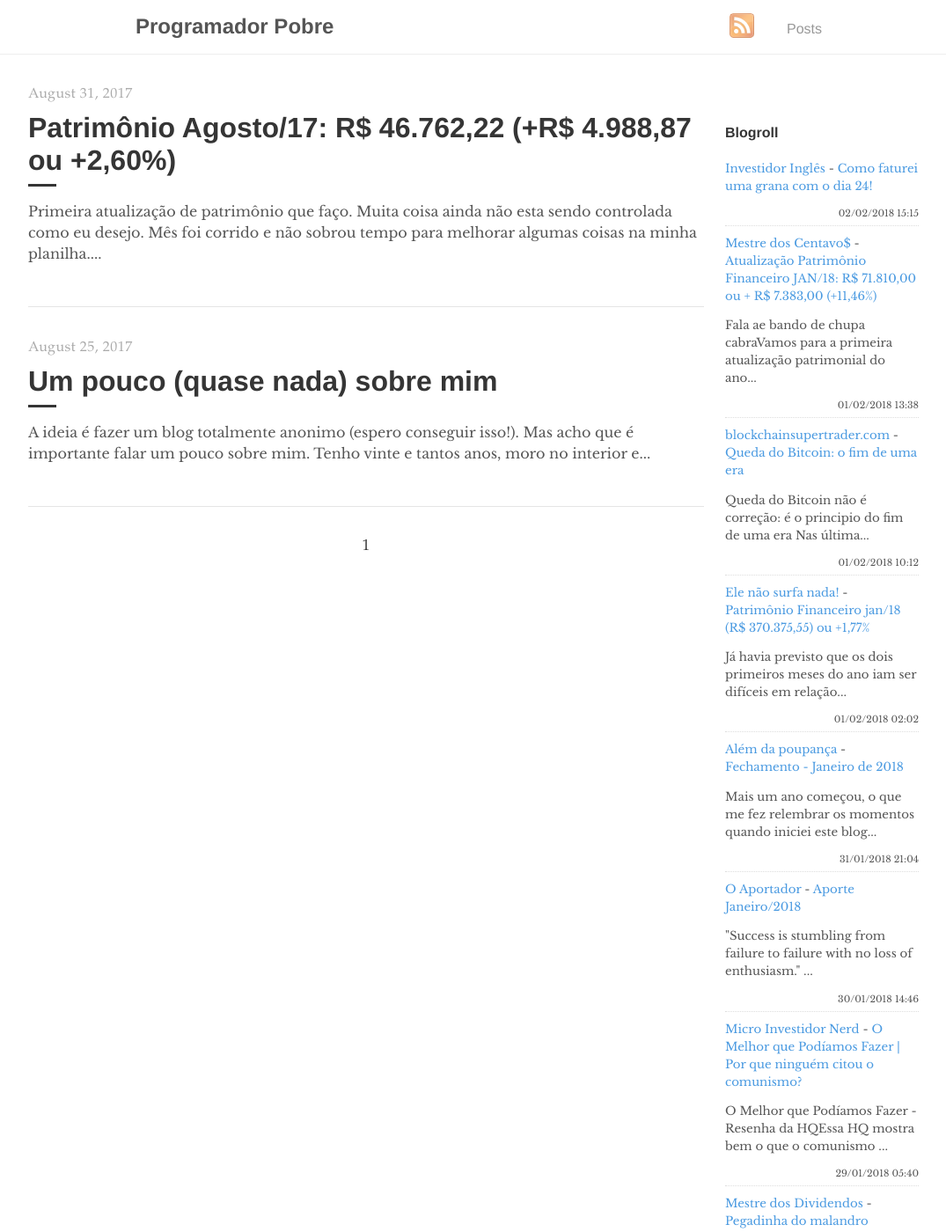
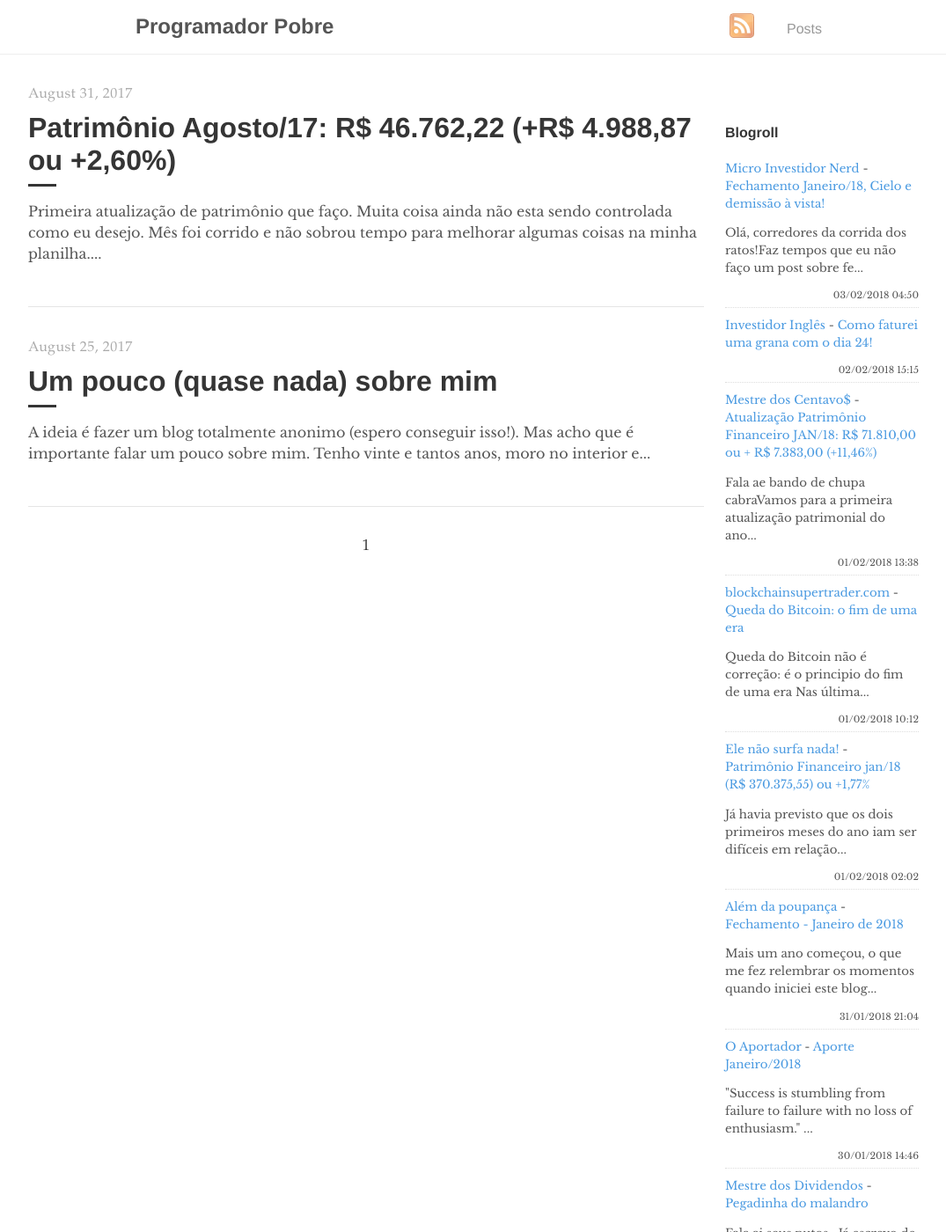
Before and after one commit to programadorpobre/programadorpobre.github.io, a Jekyll site: the page built from index.html, in a window 1280 px wide and 1400 px high. Shown: the whole window at 88% size, without its empty margins (96-1171 px from the left). Built offline with Jekyll 4.4.1, drawn with Linux system fonts in a browser that asks for light colours; the list of posts is cut into pages by our own code; comment, search, counter and statistics services are not loaded.

Commit message:
[ci skip] travis #182

```diff
--- a/_includes/feed-entries.html
+++ b/_includes/feed-entries.html
@@ -1,3 +1,8 @@
+<div class="feed-entry">
+    <a class="feed-entry-site-name" href="http://microinvestidornerd.blogspot.com/">Micro Investidor Nerd</a> - <a class="feed-entry-title" href="http://microinvestidornerd.blogspot.com/2018/02/fechamento-janeiro18-cielo-e-demissao.html">Fechamento Janeiro/18, Cielo e demissão à vista!</a>
+    <p class="feed-entry-summary">Olá, corredores da corrida dos ratos!Faz tempos que eu não faço um post sobre fe...</p>
+    <time datetime="2018-02-03T04:50:00.000-08:00">03/02/2018 04:50</time>
+</div>
 <div class="feed-entry">
     <a class="feed-entry-site-name" href="http://www.investidoringles.com/">Investidor Inglês</a> - <a class="feed-entry-title" href="http://www.investidoringles.com/2018/02/como-faturei-dinheiro-dia-24.html">Como faturei uma grana com o dia 24!</a>
     <p class="feed-entry-summary"></p>
@@ -29,11 +34,6 @@
     <time datetime="2018-01-30T14:46:00.001-02:00">30/01/2018 14:46</time>
 </div>
 <div class="feed-entry">
-    <a class="feed-entry-site-name" href="http://microinvestidornerd.blogspot.com/">Micro Investidor Nerd</a> - <a class="feed-entry-title" href="http://microinvestidornerd.blogspot.com/2018/01/o-melhor-que-podiamos-fazer-hq.html">O Melhor que Podíamos Fazer | Por que ninguém citou o comunismo?</a>
-    <p class="feed-entry-summary">O Melhor que Podíamos Fazer - Resenha da HQEssa HQ mostra bem o que o comunismo ...</p>
-    <time datetime="2018-01-29T05:40:00.000-08:00">29/01/2018 05:40</time>
-</div>
-<div class="feed-entry">
     <a class="feed-entry-site-name" href="http://mestredosdividendos.blogspot.com/">Mestre dos Dividendos</a> - <a class="feed-entry-title" href="http://mestredosdividendos.blogspot.com/2018/01/pegadinha-do-malandro.html">Pegadinha do malandro</a>
     <p class="feed-entry-summary">Fala ai seus putos : Já escrevo de antemão que não aconteceu nada comigo, estou ...</p>
     <time datetime="2018-01-13T11:12:00.000-08:00">13/01/2018 11:12</time>
```
